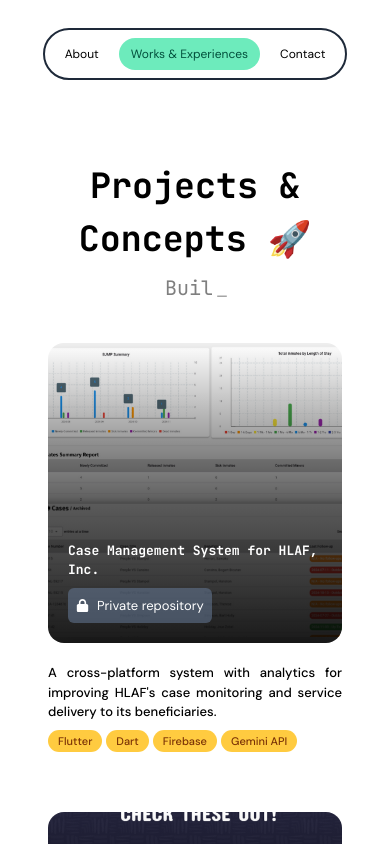
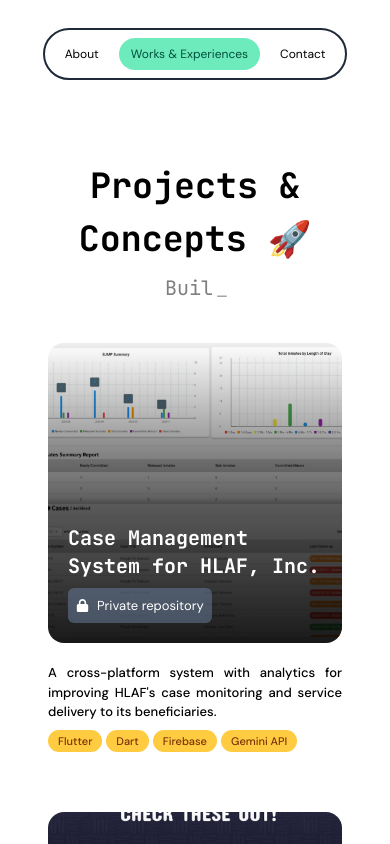
Before and after one commit to ca-r-b/carb-portfolio, a React (Vite) app: page /works-experiences in a window 390 px wide. Shown: the top 844 px of the page. Built offline with nearby package versions, Linux system fonts and the light colour scheme.

Commit message:
updated assets

```diff
--- a/src/components/work/WorkCard.jsx
+++ b/src/components/work/WorkCard.jsx
@@ -28,7 +28,7 @@
         <img src={img} alt="" className="transition-transform blur-[0.3px] group-hover:scale-110 duration-200 mx-auto drop-shadow-2xl"></img>
         <div className="absolute inset-0 flex items-end bg-gradient-to-t from-black/90 via-black/60 to-transparent duration-200">
           <div className="p-5 text-white text-[13px]">
-            <h1 className="text-md md:text-[18px] font-bold font-pri">
+            <h1 className="text-xl md:text-[18px] font-bold font-pri">
               {projectName}
             </h1>
             {/* <h2 className="text-white/70">
```
Also changed, not shown: public/sections/test-wave-3.svg, public/sections/test-wave-4.svg.
